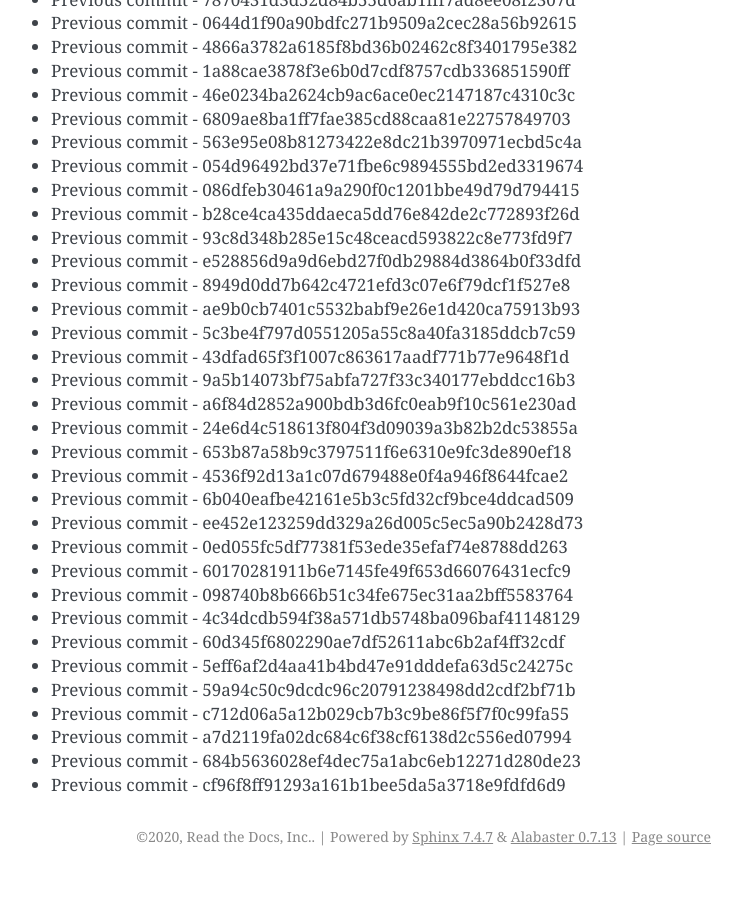
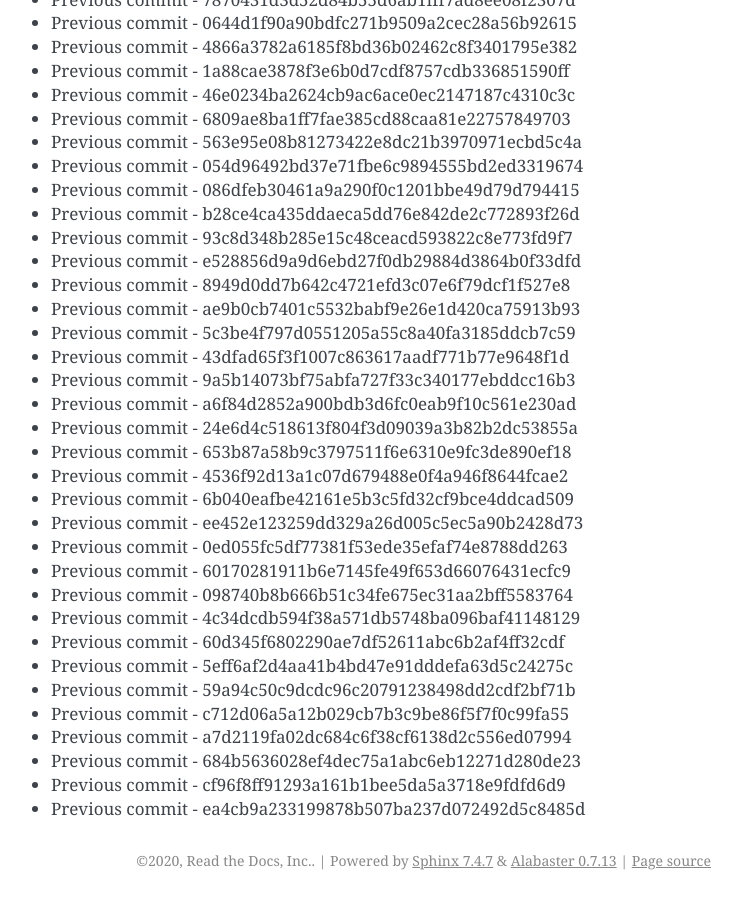
Before and after one commit to readthedocs/rtd-git-stresstest, a Sphinx documentation site: the page built from docs/updates.rst, in a window 1280 px wide and 900 px high, scrolled down 54532 px. Shown: the whole window, without its empty margins (399-1141 px from the left). Built offline with Sphinx 7.4.7, drawn with Linux system fonts in a browser that asks for light colours; before the commit the page ends 55408 px from its top, so only the background shows below that.

Commit message:
Generating commit from previous: ea4cb9a233199878b507ba237d072492d5c8485d

```diff
--- a/docs/updates.rst
+++ b/docs/updates.rst
@@ -2323,3 +2323,4 @@ It can be tested for any performance characteristics.
 * Previous commit - a7d2119fa02dc684c6f38cf6138d2c556ed07994
 * Previous commit - 684b5636028ef4dec75a1abc6eb12271d280de23
 * Previous commit - cf96f8ff91293a161b1bee5da5a3718e9fdfd6d9
+* Previous commit - ea4cb9a233199878b507ba237d072492d5c8485d
```
